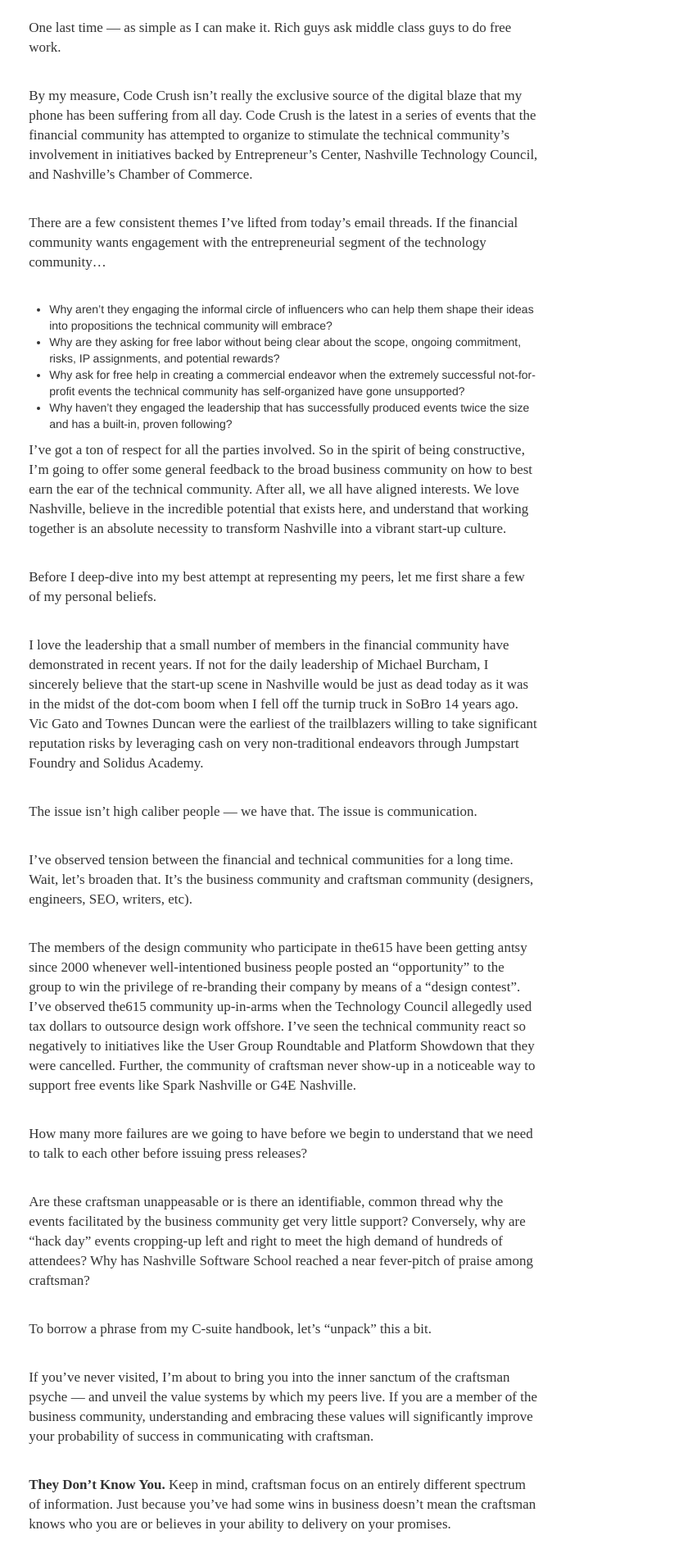
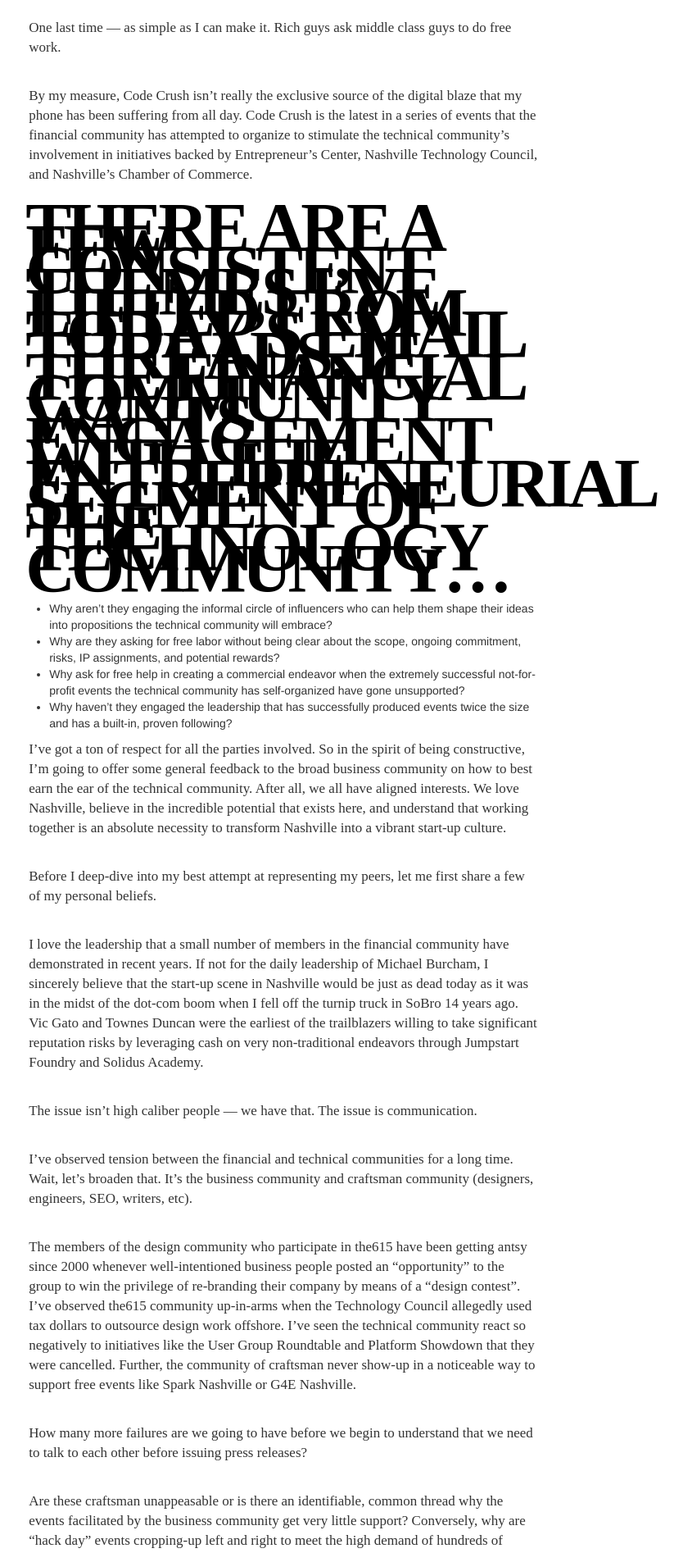
Before and after one commit to wovchko/inklings, a Jekyll site: the page built from _posts/2013-03-07-why-code-crush-may-not-involve-coders-coding-or-crushing.md, in a window 1280 px wide. Shown: the part 1210-3104 px from the top of the page at 82% size, without its empty margins (293-1127 px from the left). Built offline with Jekyll 4.4.1, drawn with Linux system fonts in a browser that asks for light colours; Markdown is read by kramdown in place of the engine named in the settings.

Commit message:
latest article

```diff
--- a/_posts/2013-03-07-why-code-crush-may-not-involve-coders-coding-or-crushing.md
+++ b/_posts/2013-03-07-why-code-crush-may-not-involve-coders-coding-or-crushing.md
@@ -22,7 +22,7 @@
 
 By my measure, Code Crush isn’t really the exclusive source of the digital blaze that my phone has been suffering from all day.  Code Crush is the latest in a series of events that the financial community has attempted to organize to stimulate the technical community’s involvement in initiatives backed by Entrepreneur's Center, Nashville Technology Council, and Nashville’s Chamber of Commerce.
 
-There are a few consistent themes I’ve lifted from today’s email threads.  If the financial community wants engagement with the entrepreneurial segment of the technology community...
+## There are a few consistent themes I’ve lifted from today’s email threads.  If the financial community wants engagement with the entrepreneurial segment of the technology community...
 - Why aren’t they engaging the informal circle of influencers who can help them shape their ideas into propositions the technical community will embrace?
 - Why are they asking for free labor without being clear about the scope, ongoing commitment, risks, IP assignments, and potential rewards?
 - Why ask for free help in creating a commercial endeavor when the extremely successful not-for-profit events the technical community has self-organized have gone unsupported?
@@ -77,7 +77,7 @@
 
 __Stop Backing Horrible Ideas.__  This one is important.  Craftsman are paying attention to the money that the finance community is putting into start-ups.  Seriously, 90% would still be horrible ideas if they were executed flawlessly.  It would be good to include actual product developers and marketers in the selection of companies who get selected into local incubation programs.
 
-In conclusion, I’m recommending a number of calls to action for my respected colleagues in the finance community who are seeking to align great ideas with great craftsman:
+## In conclusion, I’m recommending a number of calls to action for my respected colleagues in the finance community who are seeking to align great ideas with great craftsman:
 - Let’s get serious about communicating with one another.
 - Understand who the community leaders are and engage them
 - Support the organic efforts of craftsman instead of creating something new
```
